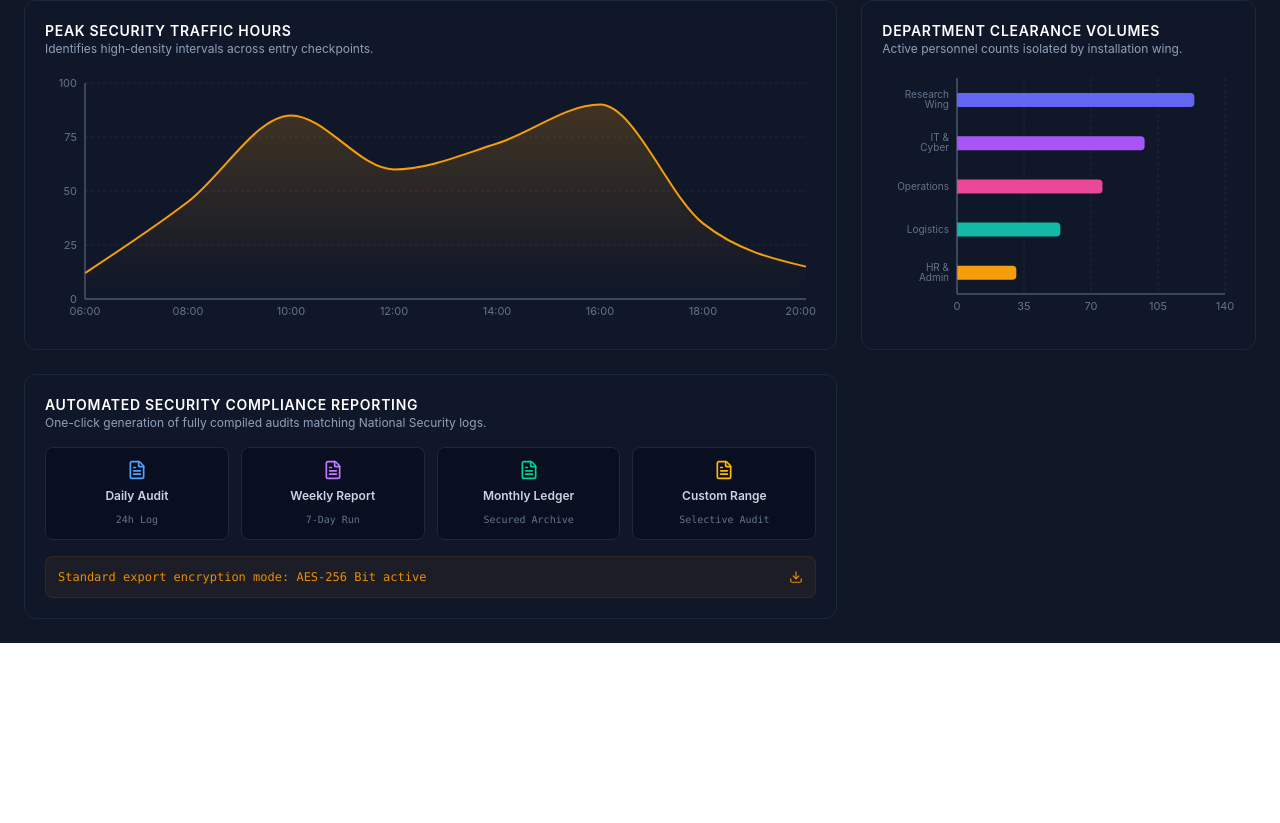
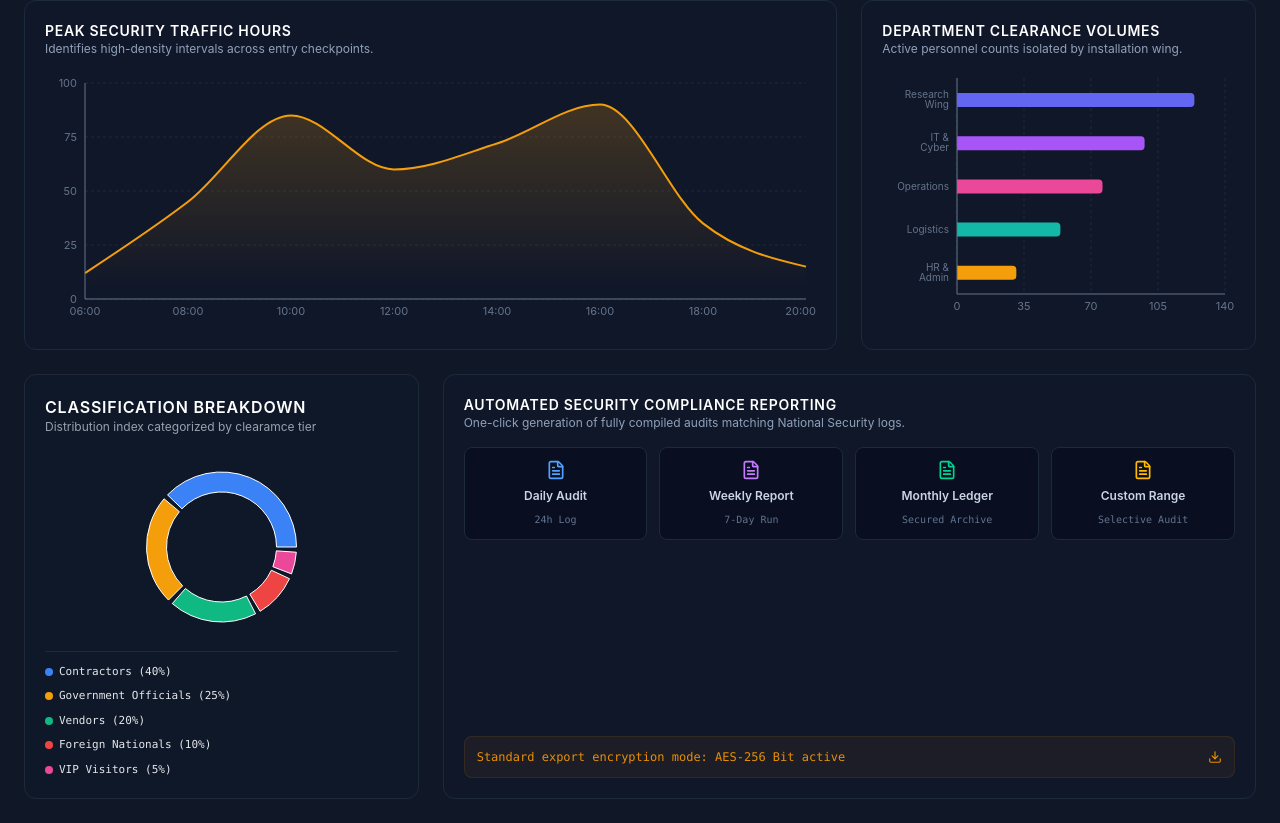
Before and after one commit to sin-h43/Defence-Pass-Management-System, a React (Vite) app in the folder defence-portal/: page /hr/analytics in a window 1280 px wide. Shown: the part 231-1054 px from the top of the page. Before the commit the page ends 874 px from the top, so only its background shows below. Built offline with nearby package versions, Linux system fonts and the light colour scheme.

Commit message:
Added ClassificationPieChart feature

```diff
--- /dev/null
+++ b/defence-portal/src/components/ClassificationPieChart.tsx
@@ -0,0 +1,62 @@
+import React from "react";
+import {PieChart, Pie, Tooltip,Cell, ResponsiveContainer} from 'recharts';
+
+const categoryData = [
+  { name: 'Contractors', value: 40, color: '#3b82f6' },
+  { name: 'Government Officials', value: 25, color: '#f59e0b' },
+  { name: 'Vendors', value: 20, color: '#10b981' },
+  { name: 'Foreign Nationals', value: 10, color: '#ef4444' },
+  { name: 'VIP Visitors', value: 5, color: '#ec4899' },
+];
+
+export default
+ function ClassificationPieChart():React.JSX.Element {
+    return(
+        <div className='bg-gray-900/60 border border-gray-800 rounded-xl p-5'>
+                <div className='mb-4'>
+                    <h4 className='font-semibold text-white uppercase tracking-wider'>
+                        Classification Breakdown
+                    </h4>
+                    <p className='text-xs text-gray-400'>
+                        Distribution index categorized by clearamce tier
+                    </p>
+                </div>
+        <div className='flex flex-col items-center justify-center h-48'>
+                    <ResponsiveContainer width="100%" height="100%">
+                        <PieChart>
+                            <Tooltip
+                                contentStyle={{
+                                    backgroundColor: '#0f172a',
+                                    borderColor: '#334155',
+                                    borderRadius: '8px',
+                                    color: '##fff'
+                                }}
+                            />
+                            <Pie
+                                data={categoryData}
+                                cx="50%"
+                                cy="50%"
+                                innerRadius={55}
+                                outerRadius={75}
+                                paddingAngle={4}
+                                dataKey="value"
+                                fill="#3b82f6"
+                            >
+                                {categoryData.map((entry) => (
+                                    <Cell key={entry.name} fill={entry.color} />
+                                ))}
+                            </Pie>
+                        </PieChart>
+                    </ResponsiveContainer>
+                </div>
+                <div className='grid grid-cols gap-2 mt-2 text-[11px] font-mono border-t border-gray-800 pt-3'>
+                    {categoryData.map((item)=>(
+                        <div key={item.name} className='flex items-center gap-1.5'>
+                            <span className='w-2 h-2 rounded-full shrinnk-0' style={{backgroundColor:item.color}} />
+                            <span className='text-gray-200 truncate'>{item.name} ({item.value}%)</span>
+                        </div>
+                    ))}
+                </div>
+            </div>
+    );
+}
--- a/defence-portal/src/pages/hr/Analytics.tsx
+++ b/defence-portal/src/pages/hr/Analytics.tsx
@@ -4,6 +4,9 @@ import KPICards from '@/components/KPICards';
 import PeakTrafficChart from '@/components/PeakTrafficChart';
 import ComplianceReporting from '@/components/ComplianceReporting';
 import DepartmentBarChart from '@/components/DepartmentBarChart';
+
+import {PieChart, Pie, Tooltip,ResponsiveContainer,Cell} from 'recharts';
+import ClassificationPieChart from '@/components/ClassificationPieChart';
 // const departmentCrowdData = [
 //   { name: 'Research Wing', count: 124, fill: '#6366f1' },
 //   { name: 'IT & Cyber', count: 98, fill: '#a855f7' },
@@ -11,15 +14,6 @@ import DepartmentBarChart from '@/components/DepartmentBarChart';
 //   { name: 'Logistics', count: 54, fill: '#14b8a6' },
 //   { name: 'HR & Admin', count: 31, fill: '#f59e0b' },
 // ];
-
-// const categoryData = [
-//   { name: 'Contractors', value: 40, color: '#3b82f6' },
-//   { name: 'Government Officials', value: 25, color: '#f59e0b' },
-//   { name: 'Vendors', value: 20, color: '#10b981' },
-//   { name: 'Foreign Nationals', value: 10, color: '#ef4444' },
-//   { name: 'VIP Visitors', value: 5, color: '#ec4899' },
-// ];
-
 
 
 
@@ -54,7 +48,12 @@ export default function Analytics(){
             <PeakTrafficChart />
           </div>
           <DepartmentBarChart />
+
+        <ClassificationPieChart/>
+
           <ComplianceReporting />
+
+
 
             </div>
           </div>
```
